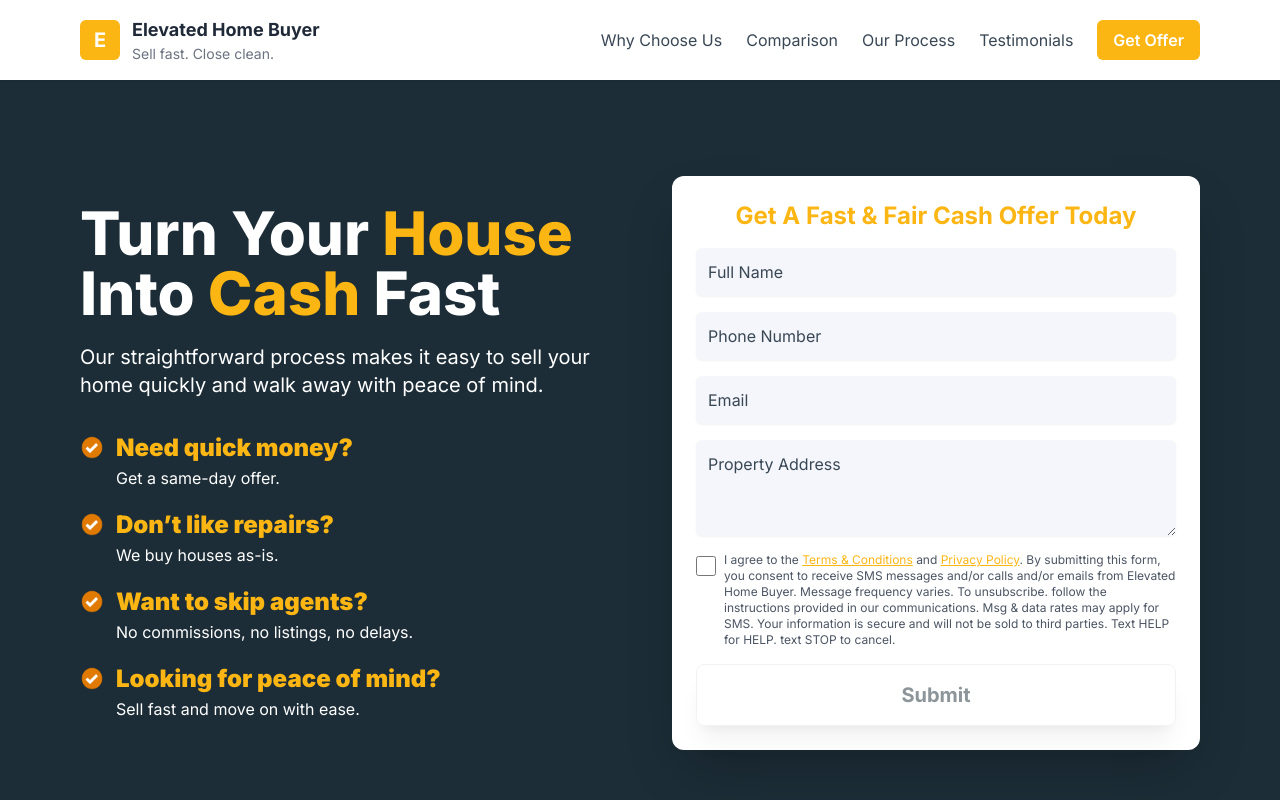
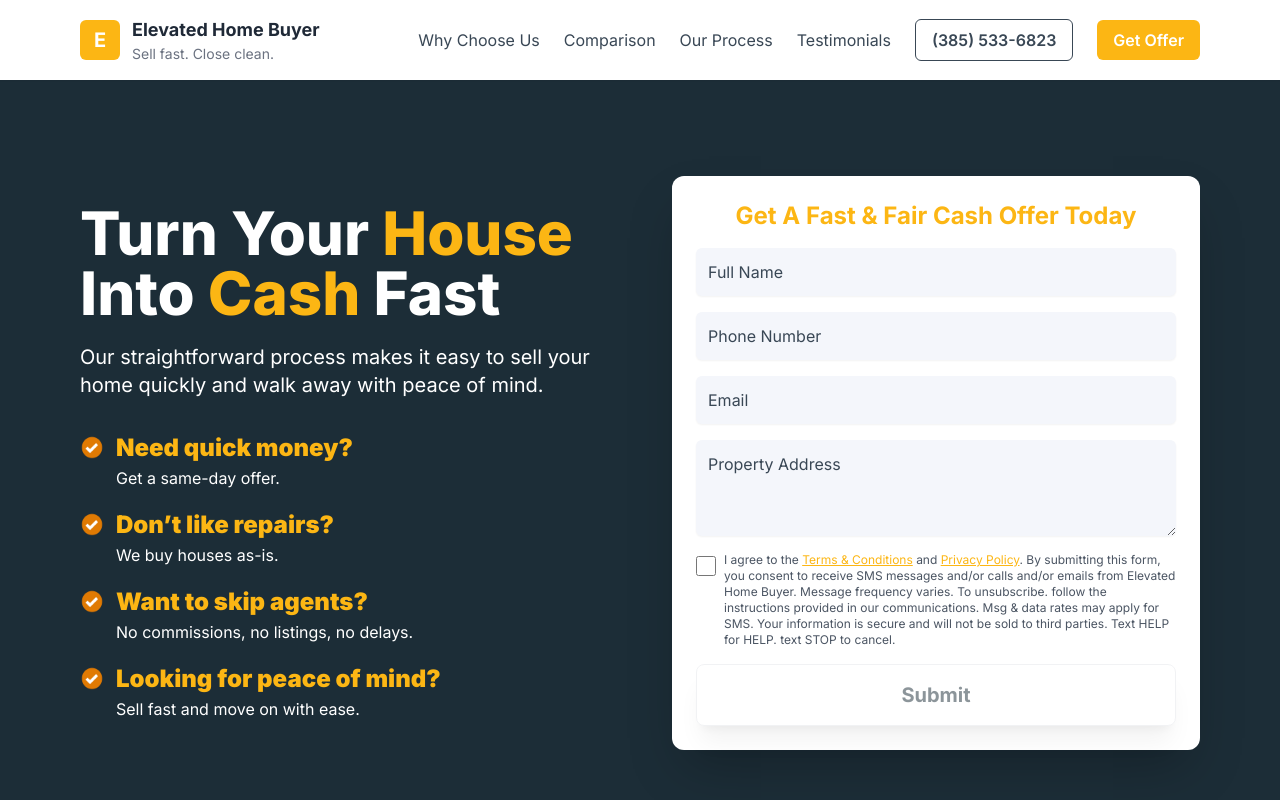
Before and after one commit to hpintojr/gettopdollar-homebuyer, a Next.js app: page / in a window 1280 px wide. Shown: the top 800 px of the page. Built offline with nearby package versions, Linux system fonts and the light colour scheme.

Commit message:
Update Header.tsx

```diff
--- a/components/Header.tsx
+++ b/components/Header.tsx
@@ -17,7 +17,7 @@ export default function Header() {
   <a href="/#our-process" className="text-brandText hover:text-brandPrimary transition-colors">Our Process</a>
   <a href="/#testimonials" className="text-brandText hover:text-brandPrimary transition-colors">Testimonials</a>
 
-  {/* <a href="tel:+13855336823" className="inline-block px-4 py-2 rounded-md border border-brandText text-brandText font-semibold hover:bg-brandLight">(385) 533-6823</a> */}
+  <a href="tel:+13855336823" className="inline-block px-4 py-2 rounded-md border border-brandText text-brandText font-semibold hover:bg-brandLight">(385) 533-6823</a>
 
   {/* Get Offer Button - uses new brandPrimary color */}
   <a href="/#form" className="px-4 py-2 rounded-md bg-brandPrimary text-white font-semibold hover:bg-brandPrimaryDark">Get Offer</a>
```
